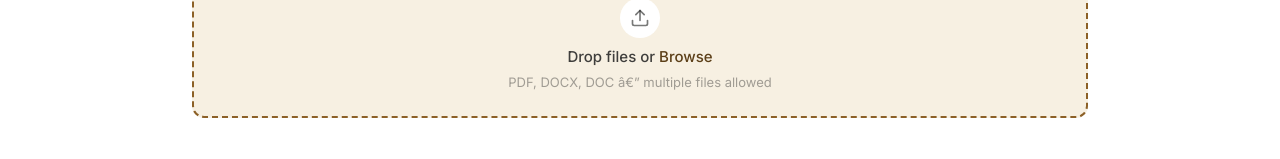
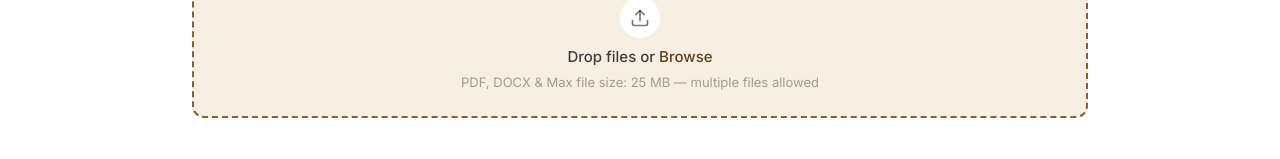
Before and after one commit to narendrapatel989234-arch/RFP_Analyzer, a Next.js app: page /rfp-details in a window 1280 px wide. Shown: the part 709-868 px from the top of the page. Built offline with nearby package versions, Linux system fonts and the light colour scheme.

Commit message:
feat: Body copy change in upload doc

```diff
--- a/src/components/UploadZone.tsx
+++ b/src/components/UploadZone.tsx
@@ -207,7 +207,7 @@ export function UploadZone({ onFileSelect }: UploadZoneProps) {
               Drop your RFP here or <span className={styles.browseLink}>Browse</span>
             </div>
             <div className={styles.hintText}>
-              Format: PDF, DOCX, DOC &amp; Max file size: 25 MB
+              Format: PDF, DOCX &mdash; Max file size: 25 MB
             </div>
           </>
         )}
--- a/src/components/rfp-components.tsx
+++ b/src/components/rfp-components.tsx
@@ -272,7 +272,7 @@ export function MultiUploadZone({ label, files, setFiles }: MultiUploadProps) {
           Browse
         </div>
         <div className={styles.uploadHint}>
-          PDF, DOCX, DOC â€” multiple files allowed
+          PDF, DOCX &amp; Max file size: 25 MB &mdash; multiple files allowed
         </div>
       </div>
       {error && <div className={styles.errorText}>{error}</div>}
@@ -528,7 +528,7 @@ export function ExtractionDropzone({ label: _label, onDrop }: { label: string, o
         Browse
       </div>
       <div className={styles.uploadHint}>
-        Format: PDF, DOCX, DOC &amp; Max file size: 25 MB
+        Format: PDF, DOCX &mdash; Max file size: 25 MB
       </div>
     </div>
   )
```
